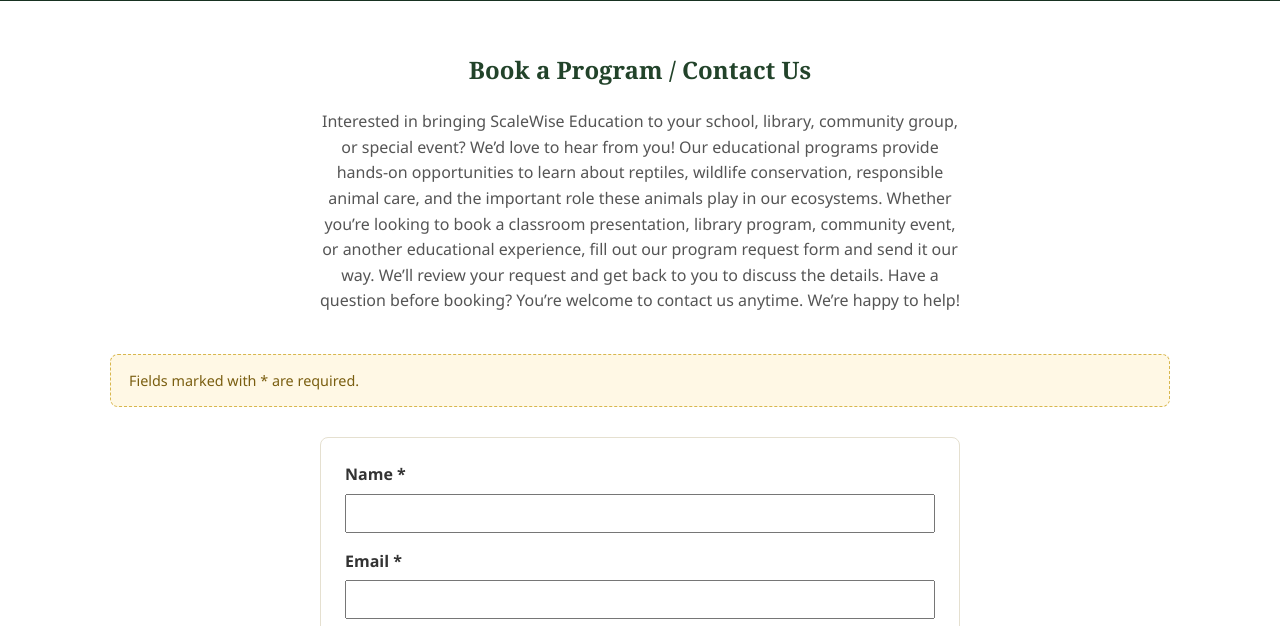
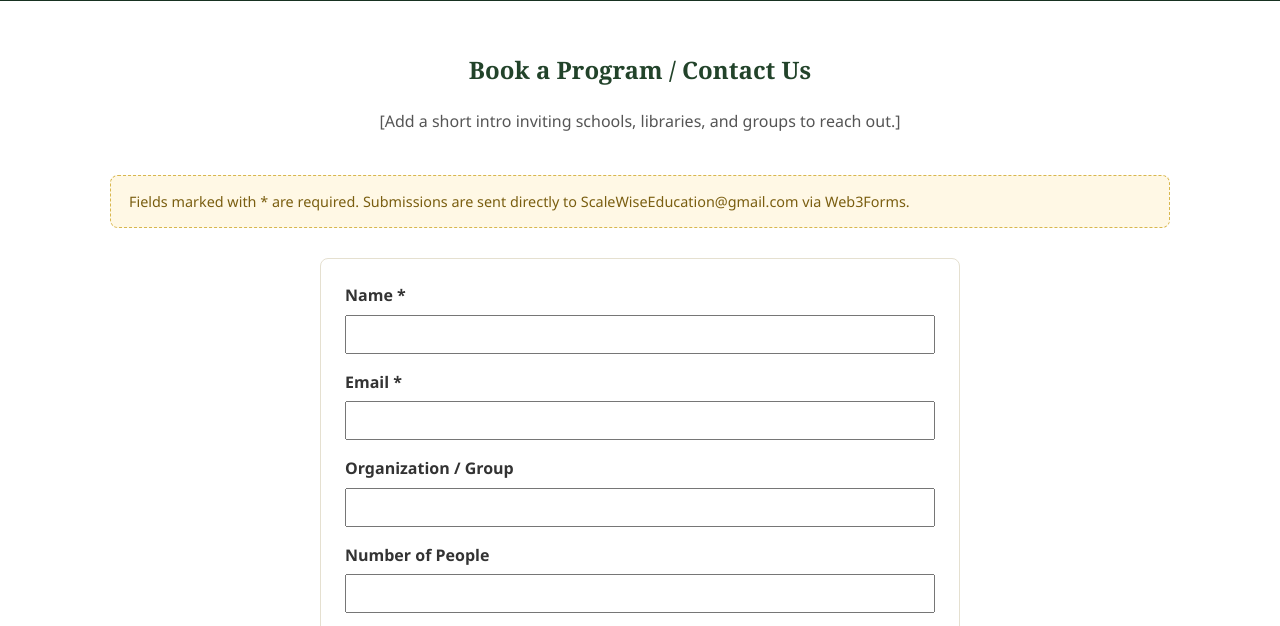
Before and after one commit to Detaai/ScaleWise-Education, a plain HTML site: page contact.html in a window 1280 px wide. Shown: the part 110-736 px from the top of the page. Drawn offline with Linux system fonts and the light colour scheme.

Commit message:
Add files via upload

```diff
--- a/contact.html
+++ b/contact.html
@@ -36,16 +36,10 @@
     <div class="container">
       <div class="section-title">
         <h1>Book a Program / Contact Us</h1>
-        <p>Interested in bringing ScaleWise Education to your school, library, community group, or special event? We’d love to hear from you!
-
-Our educational programs provide hands-on opportunities to learn about reptiles, wildlife conservation, responsible animal care, and the important role these animals play in our ecosystems.
-
-Whether you’re looking to book a classroom presentation, library program, community event, or another educational experience, fill out our program request form and send it our way. We’ll review your request and get back to you to discuss the details.
-
-Have a question before booking? You’re welcome to contact us anytime. We’re happy to help!</p>
+        <p>[Add a short intro inviting schools, libraries, and groups to reach out.]</p>
       </div>
 
-      <p class="placeholder-note">Fields marked with * are required.</p>
+      <p class="placeholder-note">Fields marked with * are required. Submissions are sent directly to ScaleWiseEducation@gmail.com via Web3Forms.</p>
 
       <form id="booking-form" class="card" style="max-width:640px; margin:0 auto;" action="https://api.web3forms.com/submit" method="POST">
         <input type="hidden" name="access_key" value="08ad688e-8ef3-434a-a8ae-1fd51e6462d1">
```
Also changed, not shown: animal-care.html (+2 -2 lines), 2 other files.
